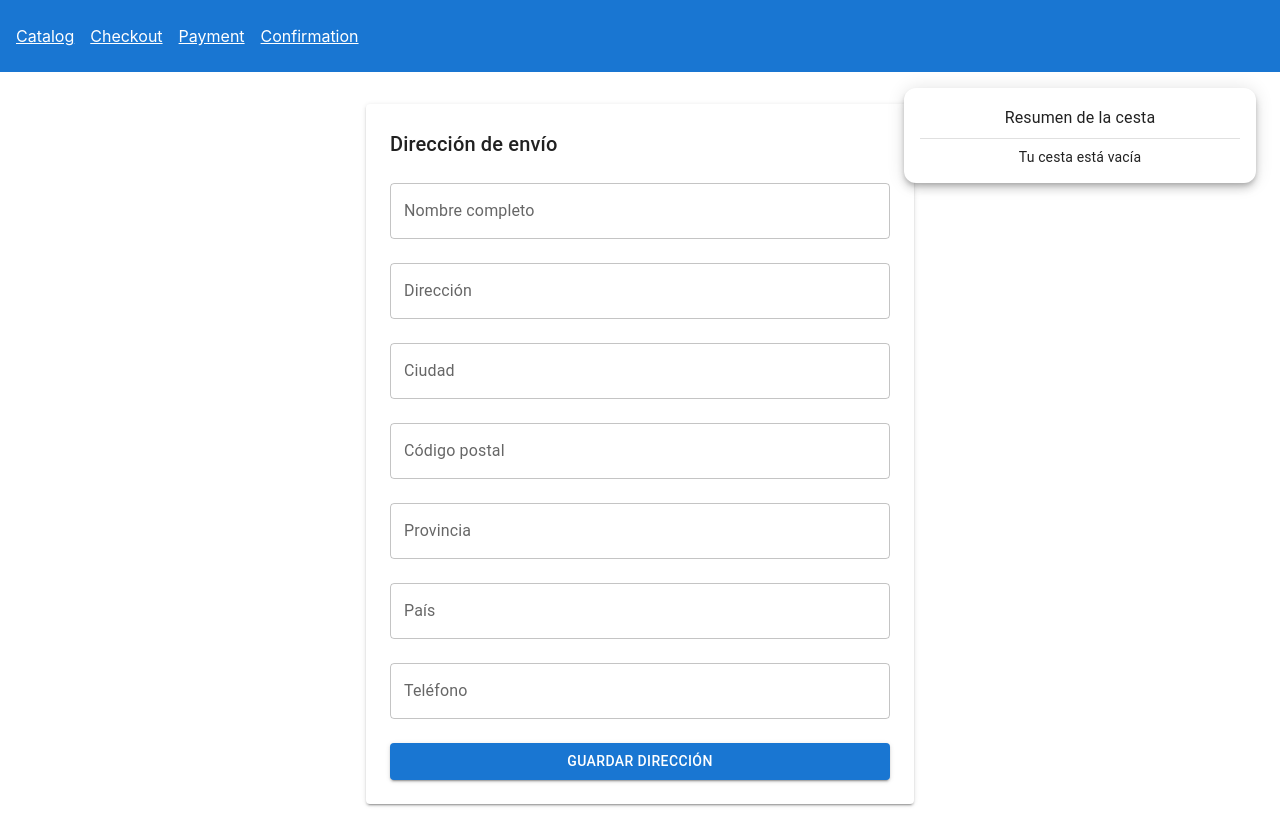
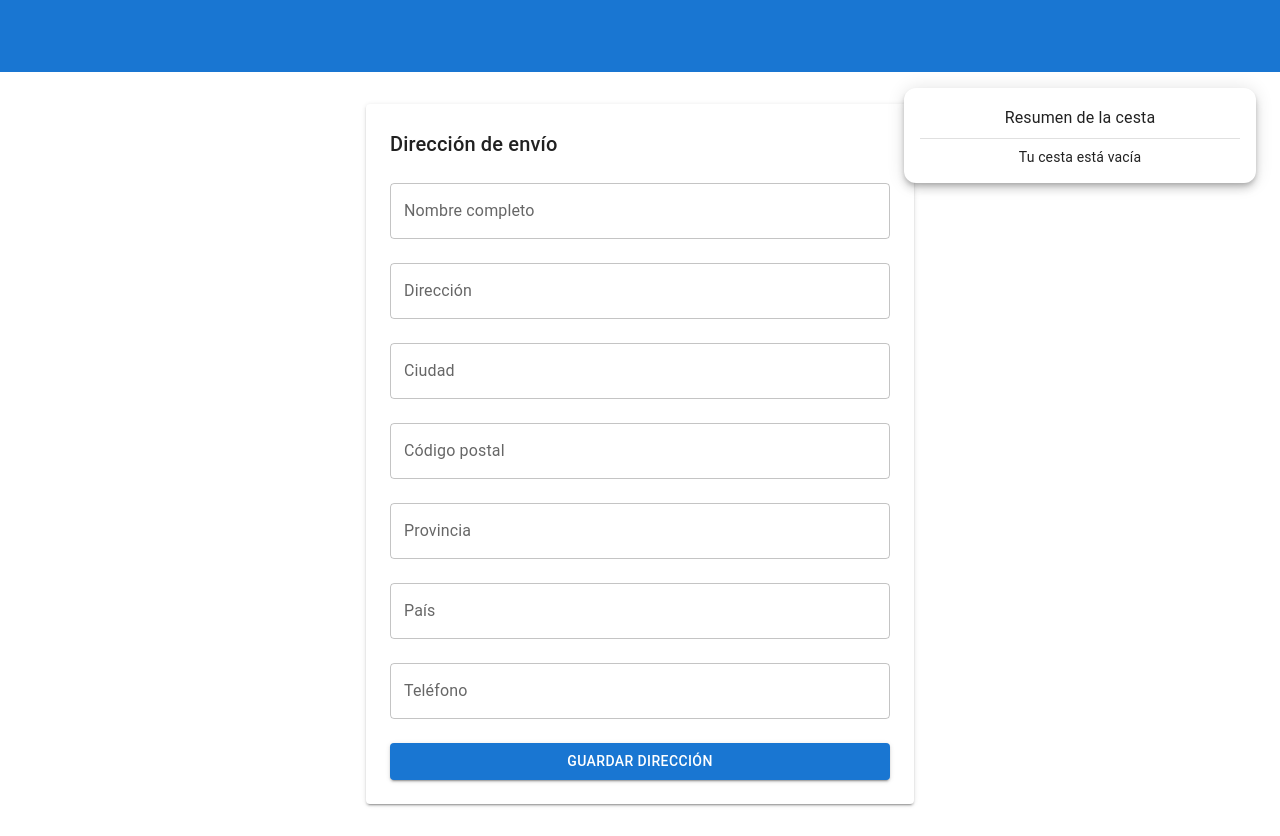
Before and after one commit to raulmartinezparadigma/infinia-sports, a React (Create React App) app in the folder frontend/: page /checkout in a window 1280 px wide. Built offline with nearby package versions, Linux system fonts and the light colour scheme; some icons are missing.

Commit message:
Ajustes frontal

```diff
--- a/frontend/src/components/Navbar.js
+++ b/frontend/src/components/Navbar.js
@@ -12,10 +12,7 @@ function Navbar() {
 
   return (
     <nav style={{ padding: "1rem", background: "#1976d2", display: 'flex', alignItems: 'center' }}>
-      <Link style={{ color: "#fff", marginRight: 16 }} to="/catalog">Catalog</Link>
-      <Link style={{ color: "#fff", marginRight: 16 }} to="/checkout">Checkout</Link>
-      <Link style={{ color: "#fff", marginRight: 16 }} to="/payment">Payment</Link>
-      <Link style={{ color: "#fff", marginRight: 16 }} to="/confirmation">Confirmation</Link>
+
       <div style={{ flex: 1 }} />
       <Link to="/cart">
         <IconButton sx={{ color: '#fff' }}>
--- a/frontend/src/pages/Checkout.js
+++ b/frontend/src/pages/Checkout.js
@@ -18,7 +18,7 @@ function Checkout() {
 
   return (
     <div>
-      <MiniCart position="top" />
+      {step !== 5 && <MiniCart position="top" />}
       {step === 0 && <ShippingForm onNext={() => setStep(1)} />}
       {step === 1 && <BillingForm onNext={() => setStep(2)} />}
       {step === 2 && <OrderSummary onNext={() => setStep(3)} />}
```
